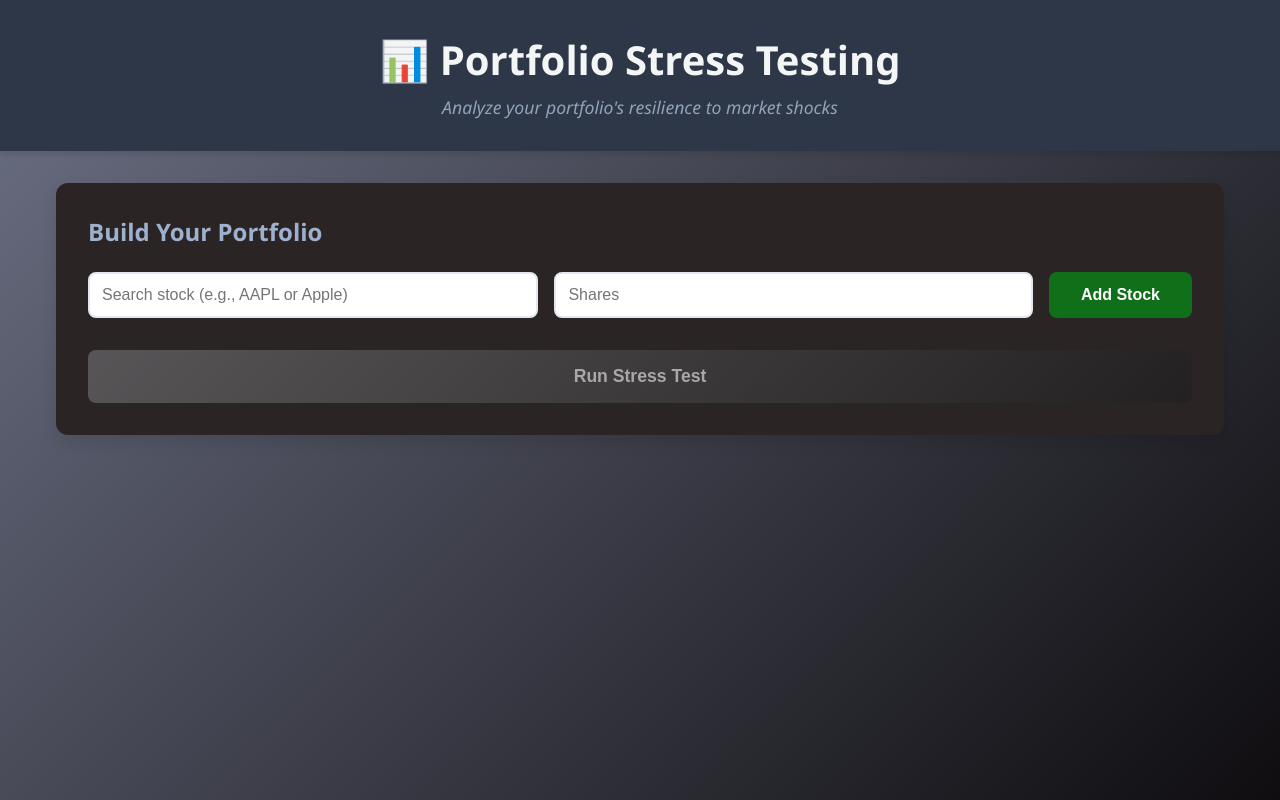
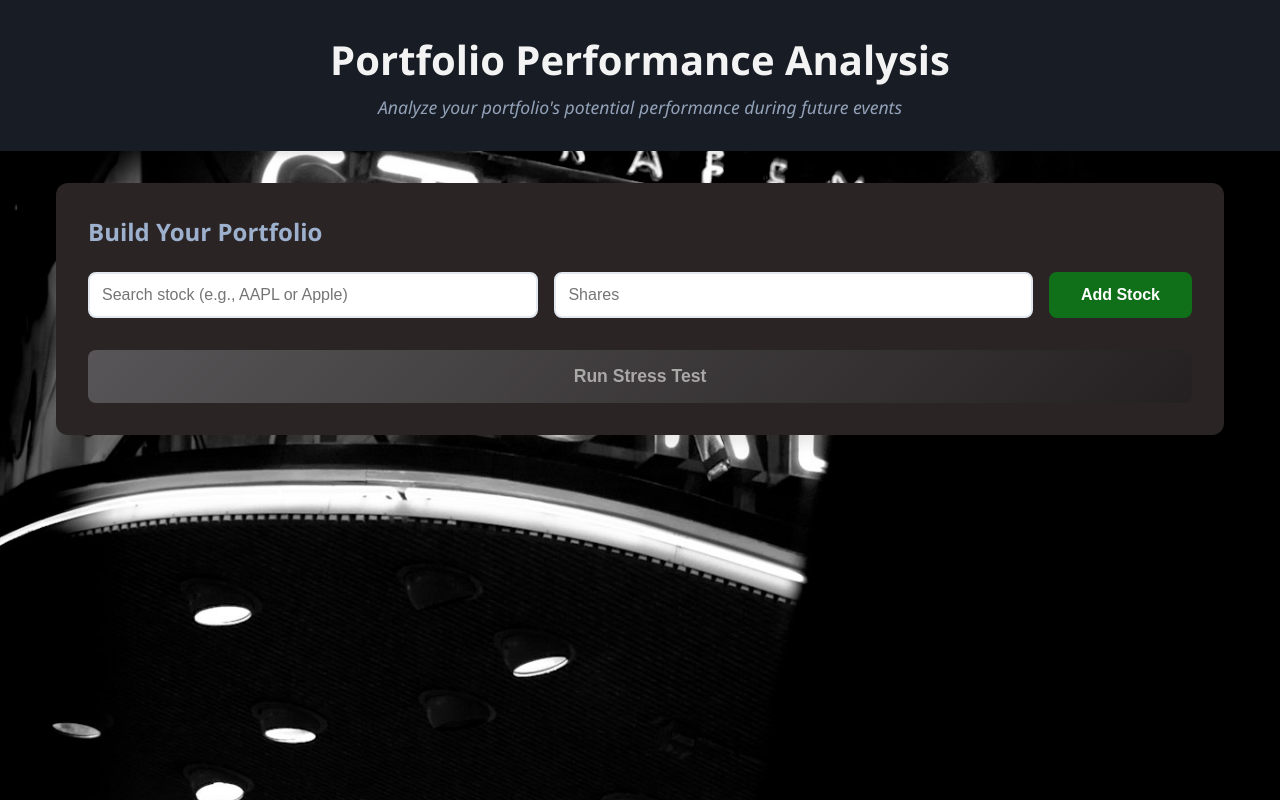
Before and after one commit to ktobia/Portfolio-Stress-Test, a React (Create React App) app in the folder portfolio-stress-test/: page / in a window 1280 px wide. Built offline with nearby package versions, Linux system fonts and the light colour scheme.

Commit message:
Adding more styling and a background image for themeing

```diff
--- a/portfolio-stress-test/src/App.css
+++ b/portfolio-stress-test/src/App.css
@@ -8,10 +8,14 @@
   min-height: 100vh;
   background: linear-gradient(135deg, #6c7185 0%, #0f0d10 100%);
   font-family: 'Segoe UI', Tahoma, Geneva, Verdana, sans-serif;
+  background-image: url("../noirBackground.jpg");
+  background-size: cover;
+  background-repeat: no-repeat;
+
 }
 
 .app-header {
-  background: #2d3748;
+  background: #181d25;
   padding: 2rem;
   text-align: center;
   box-shadow: 0 4px 6px rgba(0, 0, 0, 0.1);
--- a/portfolio-stress-test/src/App.js
+++ b/portfolio-stress-test/src/App.js
@@ -158,8 +158,8 @@ function App() {
     <div className="App">
       {/* Header */}
       <header className="app-header">
-        <h1>📊 Portfolio Stress Testing</h1>
-        <p><i>Analyze your portfolio's resilience to market shocks</i></p>
+        <h1>Portfolio Performance Analysis</h1>
+        <p><i>Analyze your portfolio's potential performance during future events</i></p>
       </header>
 
       <div className="container">
```
Also changed, not shown: portfolio-stress-test/noirBackground.jpg (added).
